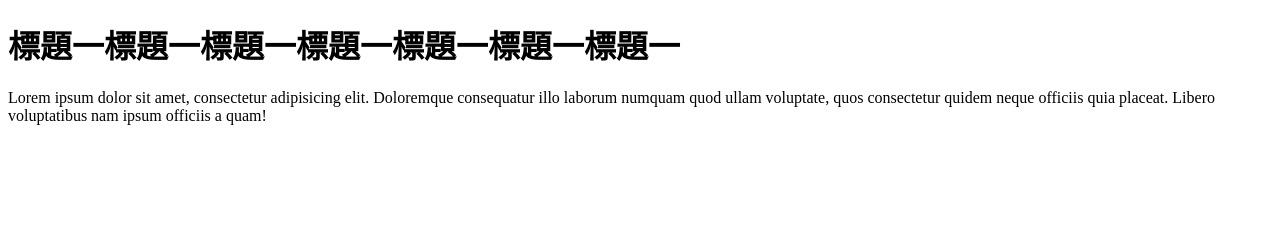
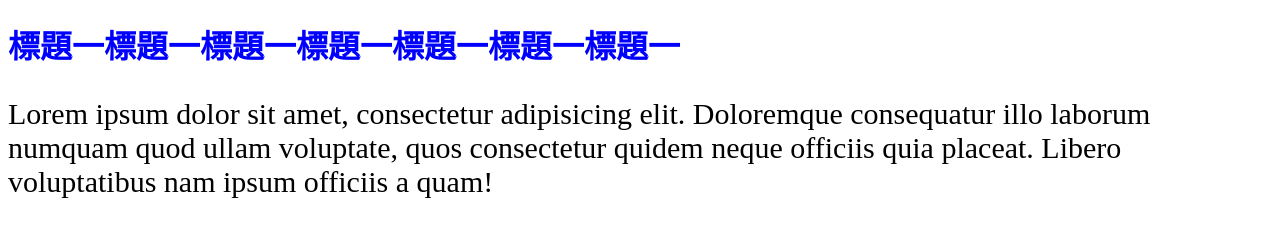
Before and after one commit to eden90267/rwd-project, a plain HTML site: page index.html in a window 1280 px wide. Drawn offline with Linux system fonts and the light colour scheme.

Commit message:
learning chap01

```diff
--- /dev/null
+++ b/css/all.css
@@ -0,0 +1,16 @@
+.title {
+	color: red;
+}
+
+.content {
+	color:  black;
+}
+
+@media (min-width: 375px) {
+	.title {
+		color:  blue;
+	}
+	.content {
+		font-size: 30px;
+	}
+}
--- a/index.html
+++ b/index.html
@@ -4,9 +4,10 @@
   <meta charset="UTF-8">
   <title>Document</title>
   <meta name="viewport" content="width=device-width, user-scalable=no, initial-scale=1.0, maximum-scale=1.0, minimum-scale=1.0">
+  <link rel="stylesheet" type="text/css" href="css/all.css">
 </head>
 <body>
-  <h1>標題一標題一標題一標題一標題一標題一標題一</h1>
-  <p>Lorem ipsum dolor sit amet, consectetur adipisicing elit. Doloremque consequatur illo laborum numquam quod ullam voluptate, quos consectetur quidem neque officiis quia placeat. Libero voluptatibus nam ipsum officiis a quam!</p>
+  <h1 class="title">標題一標題一標題一標題一標題一標題一標題一</h1>
+  <p class="content">Lorem ipsum dolor sit amet, consectetur adipisicing elit. Doloremque consequatur illo laborum numquam quod ullam voluptate, quos consectetur quidem neque officiis quia placeat. Libero voluptatibus nam ipsum officiis a quam!</p>
 </body>
 </html>
```
